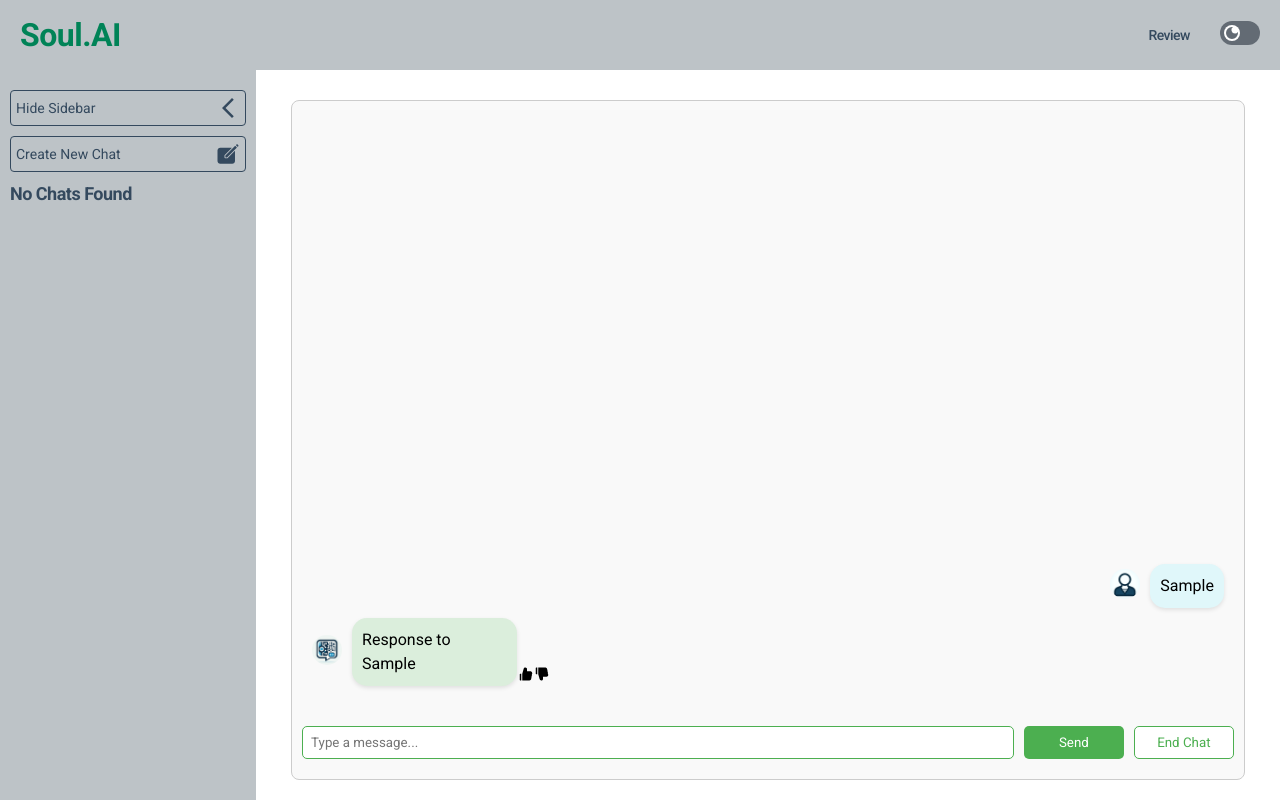
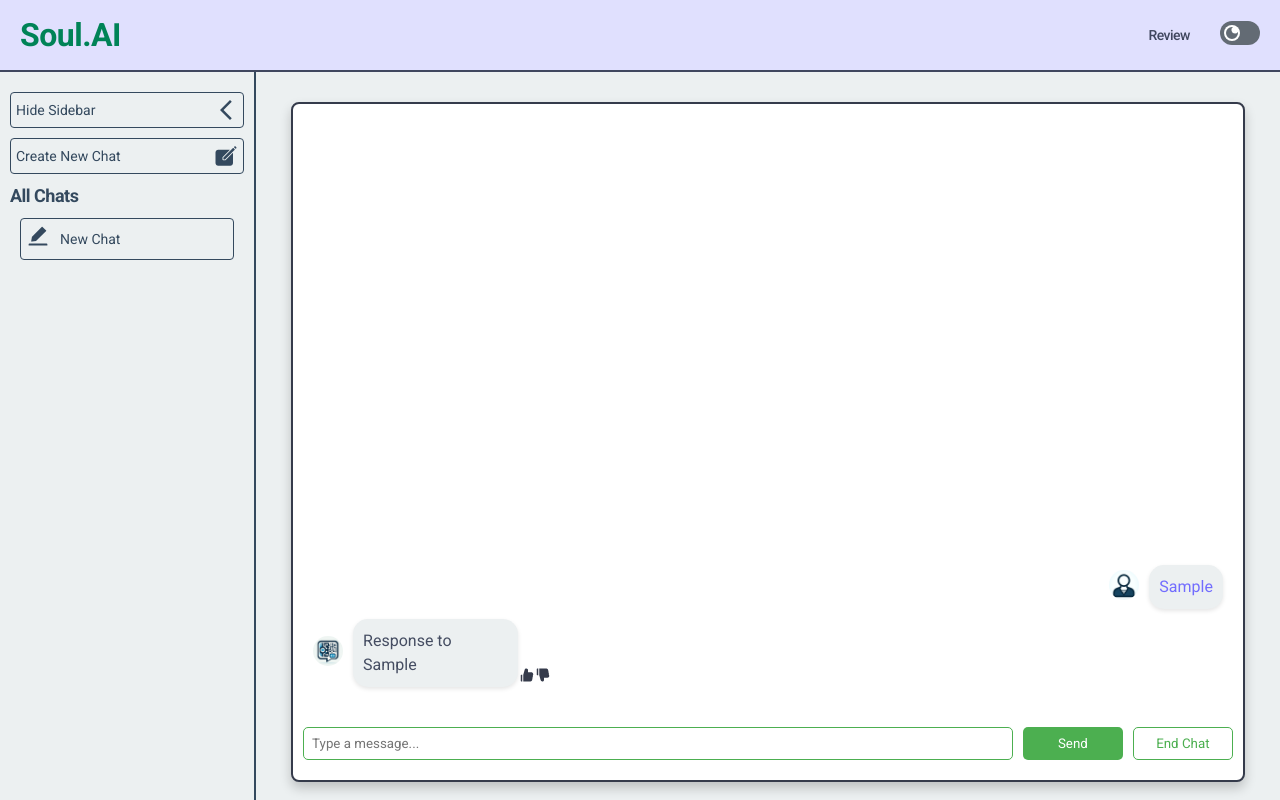
Before and after one commit to SoubhikBiswas-gitHub/ai-chat-app, a React (Vite) app: page / in a window 1280 px wide. Both pictures are taken after typing "Sample" into the empty fields and a click on the button "Send". Built offline with nearby package versions, Linux system fonts and the light colour scheme.

Commit message:
WIP : theme add and code optimize

```diff
--- a/src/components/Chat.tsx
+++ b/src/components/Chat.tsx
@@ -1,23 +1,21 @@
 import { Rating } from "@mui/material";
 import { nanoid } from "@reduxjs/toolkit";
-import React, { ChangeEvent, KeyboardEvent, useEffect, useRef, useState } from "react";
+import React, { ChangeEvent, KeyboardEvent, useEffect, useMemo, useRef, useState } from "react";
 import { AiFillDislike, AiFillLike } from "react-icons/ai";
 import bot from "../assets/machine.png";
 import user from "../assets/user.png";
+import { notifyError } from "../notification";
 import { ChatActions } from "../redux/chat.slice";
 import { useAppDispatch, useAppSelector } from "../redux/store";
 import { AuthorEnum, ChatInteractionStatusEnum, Message } from "../types/chat.type";
+import { ThemeEnum } from "../types/util.type";
 import FeedbackModal from "./FeedbackModal";
-import { notifyError } from "../notification";
-import { ThemeEnum } from "../types/util.type";
 
 interface ChatProps {
     chatIdProps?: string
 }
 
-const Chat: React.FC<ChatProps> = ({
-    chatIdProps
-}) => {
+const Chat: React.FC<ChatProps> = () => {
     const dispatch = useAppDispatch();
     const { themeState } = useAppSelector(state => state.util);
     const { chatsContent, activeChatId, chatsList } = useAppSelector(state => state.chat);
@@ -31,18 +29,19 @@ const Chat: React.FC<ChatProps> = ({
     const [chatLoading, setChatLoading] = useState<boolean>(false);
     const [chatData, setChatData] = useState<Array<Message>>([]);
 
+    const currentData = useMemo(() => chatsList?.find((chat) => chat.id === activeChatId), [activeChatId, chatsList]);
 
 
     useEffect(() => {
-        dispatch(ChatActions.setActiveChatId(nanoid()));
-    }, [dispatch, chatIdProps]);
+        if (!activeChatId) {
+            dispatch(ChatActions.createChat());
+        }
+    }, []);
 
-    // const activeChatHistory = chatsContent && chatsContent[activeChatId] ? chatsContent[activeChatId] : [];
 
     useEffect(() => {
         if (chatsContent && chatsContent[activeChatId]) {
             const activeChatHistory = chatsContent[activeChatId];
-            console.log("activeChatHistory", activeChatHistory);
             setChatData(
                 [...activeChatHistory]
             )
@@ -68,11 +67,21 @@ const Chat: React.FC<ChatProps> = ({
 
 
     useEffect(() => {
-        setChatHistory([]);
+        if (activeChatId && chatsContent && chatsContent[activeChatId]) {
+            setChatHistory(chatsContent[activeChatId]);
             setRating(0);
             setFeedback("");
             setShowFeedbackModal(false);
+        }
     }, [activeChatId])
+
+    useEffect(() => {
+        if (activeChatId) {
+            if (currentData && currentData.isEnded) {
+                getFeedbackData();
+            }
+        }
+    }, [currentData, activeChatId]);
 
 
     let callCount = 0;
@@ -149,7 +158,7 @@ const Chat: React.FC<ChatProps> = ({
     const handleOpenNewChat = () => {
         const data = confirm("Are you sure you want to start a new chat?  You will be lost your current chat history. To save your current chat history end the chat first");
         if (data) {
-            dispatch(ChatActions.setActiveChatId(nanoid()));
+            dispatch(ChatActions.createChat());
         } else {
             setShowFeedbackModal(false);
         }
@@ -162,21 +171,26 @@ const Chat: React.FC<ChatProps> = ({
     };
 
     const getFeedbackData = () => {
-        const currentData = chatsList?.find((chat) => chat.id === activeChatId)
         if (currentData) {
             setFeedback(currentData.feedback)
-            setRating(currentData.rating)
+            setRating(currentData.rating || 0)
         }
     }
 
-    useEffect(() => {
-        getFeedbackData()
-    }, [])
+    const getChatClass = (type: AuthorEnum) => {
+        if (themeState === ThemeEnum.DARK) {
+            return type === AuthorEnum.BOT ? "bot-d-p" : "user-d-p";
+        } else {
+            return type === AuthorEnum.BOT ? "bot-l-p" : "user-l-p";
+        }
+
+    }
 
 
     return (
-        <div className="new-chat-container">
+        <div className={`new-chat-container box-show-2 ${themeState}-color-panel-3`}>
             <FeedbackModal
+                themeState={themeState}
                 open={showFeedbackModal}
                 sendFeedback={handleSendFeedback}
                 handleClose={handleCloseFeedbackModal}
@@ -185,9 +199,9 @@ const Chat: React.FC<ChatProps> = ({
                 setFeedback={setFeedback}
                 handleNewChatOpen={handleOpenNewChat}
             />
-            <div className="chat-history" ref={chatContainerRef}>
+            <div className={`chat-history ${themeState}-color-panel-3`} ref={chatContainerRef}>
                 {chatData.map((message, index) => (
-                    <div key={index} className={`message ${message.author === AuthorEnum.BOT ? "assistant" : "user"}`}>
+                    <div key={index} className={`message ${message.author === AuthorEnum.BOT && themeState ? "assistant" : "user"}`}>
                         <div className={`msg-wrapper `}>
                             <div className="msg-role">
                                 {message.author === AuthorEnum.BOT ? (
@@ -196,7 +210,7 @@ const Chat: React.FC<ChatProps> = ({
                                     <img src={user} alt="bot" className="user" />
                                 )}
                             </div>
-                            <p className="msg">{message.content}</p>
+                            <p className={`msg ${getChatClass(message.author)} `}>{message.content}</p>
                         </div>
                         {
                             message.author === AuthorEnum.BOT ?
@@ -210,14 +224,14 @@ const Chat: React.FC<ChatProps> = ({
             </div>
 
             {
-                chatsList?.some(chat => chat.id === activeChatId) &&
+                currentData?.isEnded ? chatsList?.some(chat => chat.id === activeChatId) &&
                     <div className="feedback-data">
                         <p className="h-4 feedback-title">Feedback</p>
                         <div className="rating">
                             <Rating name="read-only" value={rating} readOnly />
                         </div>
                         <p className="p-1 feedback-text">{feedback}</p>
-                </div>
+                    </div> : null
             }
 
             <div className="input-container">
--- a/src/components/ChatNavigation.tsx
+++ b/src/components/ChatNavigation.tsx
@@ -1,5 +1,4 @@
 import { Tooltip } from "@mui/joy";
-import { nanoid } from "@reduxjs/toolkit";
 import { useState } from "react";
 import { AiFillEdit } from "react-icons/ai";
 import { FaCheck } from "react-icons/fa";
@@ -24,7 +23,7 @@ const ChatNavigation = () => {
     };
 
     const handleOpenNewChat = () => {
-        dispatch(ChatActions.setActiveChatId(nanoid()));
+        dispatch(ChatActions.createChat());
     };
 
     const editChatName = (chatId: string, chatName: string) => {
@@ -46,7 +45,7 @@ const ChatNavigation = () => {
     }
 
     return (
-        <div className={`chat-navigation-container ${themeState}-color-panel-4 ${isNavigationOpenState ? "chat-navigation-open" : "chat-navigation-close"}`}>
+        <div className={`chat-navigation-container box-show-2 ${themeState}-color-panel-1 ${isNavigationOpenState ? "chat-navigation-open" : "chat-navigation-close"}`}>
             <div className="navigation-container">
 
                 <Tooltip
@@ -88,10 +87,10 @@ const ChatNavigation = () => {
                                             onChange={handleNameChange}
                                         />
                                         <div className="icons">
-                                            <span className="icon" onClick={() => setEditingChatId('')}>
+                                            <span className="icon" onClick={() => saveEditedName(chat.id)}>
                                                 <FaCheck color="green" />
                                             </span>
-                                            <span className="icon" onClick={() => saveEditedName(chat.id)}>
+                                            <span className="icon" onClick={() => saveEditedName('')}>
                                                 <RxCross2 color="red" size={18} />
                                             </span>
                                         </div>
--- a/src/components/ChatWindow.tsx
+++ b/src/components/ChatWindow.tsx
@@ -1,5 +1,4 @@
 import { Tooltip } from "@mui/joy";
-import { nanoid } from "@reduxjs/toolkit";
 import { IoIosCreate } from "react-icons/io";
 import { MdArrowForwardIos } from "react-icons/md";
 import { Route, Routes } from "react-router-dom";
@@ -10,7 +9,7 @@ import Chat from "./Chat";
 
 const ChatWindow = () => {
     // const chatId = nanoid();
-    const { isNavigationOpenState } = useAppSelector(state => state.util);
+    const { isNavigationOpenState, themeState } = useAppSelector(state => state.util);
     const dispatch = useAppDispatch();
     const toggleNavigation = () => {
         dispatch(
@@ -20,10 +19,10 @@ const ChatWindow = () => {
 
 
     const handleOpenNewChat = () => {
-        dispatch(ChatActions.setActiveChatId(nanoid()));
+        dispatch(ChatActions.createChat());
     }
     return (
-        <div className={`chat-window-container ${!isNavigationOpenState ? "full-width" : ""} `}>
+        <div className={`chat-window-container ${themeState}-color-panel-1  ${!isNavigationOpenState ? "full-width" : ""} `}>
             {!isNavigationOpenState ?
                 <div className="sidebar-switch">
                     <Tooltip
--- a/src/components/FeedbackModal.tsx
+++ b/src/components/FeedbackModal.tsx
@@ -1,5 +1,6 @@
 import { Box, Input, Modal, ModalClose, Sheet } from "@mui/joy";
 import { FaRegStar, FaStar } from "react-icons/fa";
+import { ThemeEnum } from "../types/util.type";
 
 interface FeedbackModalProps {
     open: boolean;
@@ -9,6 +10,7 @@ interface FeedbackModalProps {
     setRating: React.Dispatch<React.SetStateAction<number>>;
     setFeedback: React.Dispatch<React.SetStateAction<string>>;
     handleNewChatOpen: () => void
+    themeState: ThemeEnum
 }
 
 const FeedbackModal: React.FC<FeedbackModalProps> = ({
@@ -18,7 +20,8 @@ const FeedbackModal: React.FC<FeedbackModalProps> = ({
     rating,
     setRating,
     setFeedback,
-    handleNewChatOpen
+    handleNewChatOpen,
+    themeState
 }) => {
     return (
         <Modal
@@ -31,9 +34,9 @@ const FeedbackModal: React.FC<FeedbackModalProps> = ({
             <Sheet variant="outlined"
 
 
-                className="sheet-container">
+                className={`sheet-container ${themeState}-color-panel-1`}>
                 <ModalClose variant="plain" className="modal-close" onClick={handleClose} />
-                <Box className="box-container">
+                <Box className={`box-container `}>
                     <p className="p-1 text">Give Feedback</p>
                     <Box className="star-container">
                         {[1, 2, 3, 4, 5].map((item) => {
--- a/src/components/TopBar.tsx
+++ b/src/components/TopBar.tsx
@@ -4,7 +4,7 @@ import ThemeToggleSwitch from "./ThemeToggleSwitch"
 const TopBar = () => {
     const { themeState } = useAppSelector(state => state.util)
     return (
-        <div className={`top-bar-container ${themeState}-color-panel-4 } `}>
+        <div className={`top-bar-container box-show-2 ${themeState}-color-panel-2 } `}>
             <p className="h-2 logo ">Soul.AI</p>
             <div className="top-bar-right">
                 <div className="p-2 navigation">
--- a/src/redux/chat.slice.ts
+++ b/src/redux/chat.slice.ts
@@ -1,4 +1,4 @@
-import { createSlice } from "@reduxjs/toolkit";
+import { createSlice, nanoid } from "@reduxjs/toolkit";
 import { ChatInteractionStatusEnum, ChatState } from "../types/chat.type";
 
 const initialState: ChatState = {
@@ -12,8 +12,26 @@ export const chatSlice = createSlice({
   name: "chat",
   initialState,
   reducers: {
+    createChat: (state) => {
+      const chat = {
+        id: nanoid(),
+        chatName: "New Chat",
+        feedback: "",
+        rating: null,
+        isEnded: false,
+      };
+      state.chatsContent = {
+        ...state.chatsContent,
+        [chat.id]: [],
+      };
+      state.chatsList.push(chat);
+      state.activeChatId = chat.id;
+    },
     setChatsContent: (state, action) => {
       state.chatsContent = action.payload;
+    },
+    setChatsList: (state, action) => {
+      state.chatsList = action.payload;
     },
 
     setActiveChatId: (state, action) => {
@@ -59,6 +77,7 @@ export const chatSlice = createSlice({
       if (chatIndex !== -1) {
         state.chatsList[chatIndex].feedback = feedback;
         state.chatsList[chatIndex].rating = rating;
+        state.chatsList[chatIndex].isEnded = true;
       } else {
         let chatName = "New Chat";
         if (state.chatsContent) {
@@ -70,6 +89,7 @@ export const chatSlice = createSlice({
           chatName,
           feedback,
           rating,
+          isEnded: true,
         });
       }
     },
--- a/src/scss/components/chat-navigation.scss
+++ b/src/scss/components/chat-navigation.scss
@@ -1,6 +1,7 @@
 .chat-navigation-container {
   width: 20%;
   height: 100%;
+  border-right: 2px solid;
   overflow: hidden;
   transition: width 0.5s ease-in-out;
   padding: 20px 0px;
--- a/src/scss/components/chat.scss
+++ b/src/scss/components/chat.scss
@@ -4,14 +4,14 @@
   min-height: calc(100vh - 120px);
   height: calc(100vh - 120px);
   margin: 20px auto;
-  border: 1px solid #ccc;
+  border: 2px solid;
+
   padding: 10px;
   border-radius: 8px;
   overflow: hidden;
   display: flex;
   flex-direction: column;
   justify-content: flex-end;
-  background-color: #f9f9f9;
 
   // .welcome-msg {
   //   position: absolute;
@@ -56,16 +56,16 @@
 
       &.user {
         flex-direction: row-reverse;
-        .msg {
-          background-color: #e0f7fa;
-        }
+        // .msg {
+        //   background-color: #e0f7fa;
+        // }
       }
 
       &.assistant {
         flex-direction: row;
-        .msg {
-          background-color: #dbeedc;
-        }
+        // .msg {
+        //   background-color: #dbeedc;
+        // }
       }
 
       .msg-wrapper {
--- a/src/scss/components/top-bar.scss
+++ b/src/scss/components/top-bar.scss
@@ -1,5 +1,6 @@
 .top-bar-container {
   padding: 15px 20px;
+  border-bottom: 2px solid;
   width: 100%;
   @include flexRow(space-between, center);
   gap: 0;
--- a/src/scss/global.scss
+++ b/src/scss/global.scss
@@ -112,27 +112,9 @@
 // ------------------------------------------------**-Color Panels-**------------------------------------------------
 
 .light-color-panel-1 {
-  color: #2c3e50;
-  border-color: #2c3e50;
-  background-color: #ecf0f1;
-}
-
-.light-color-panel-2 {
-  color: #27ae60;
-  border-color: #27ae60;
-  background-color: #d4ecc1;
-}
-
-.light-color-panel-3 {
-  color: #8e44ad;
-  border-color: #8e44ad;
-  background-color: #f0ebf4;
-}
-
-.light-color-panel-4 {
   color: #34495e;
   border-color: #34495e;
-  background-color: #bdc3c7;
+  background-color: #ecf0f1;
 }
 
 .dark-color-panel-1 {
@@ -141,22 +123,52 @@
   background-color: #34495e;
 }
 
+.light-color-panel-2 {
+  color: rgb(64, 71, 95);
+  border-color: rgb(64, 71, 95);
+  background-color: rgba(194, 194, 254, 0.5);
+}
+
 .dark-color-panel-2 {
-  color: #f0ebf4;
-  border-color: #f0ebf4;
-  background-color: #8e44ad;
+  color: rgba(194, 194, 254, 0.5);
+  border-color: rgba(194, 194, 254, 0.5);
+  background-color: rgb(64, 71, 95);
+}
+
+.light-color-panel-3 {
+  color: #353b4b;
+  border-color: #353b4b;
+  background-color: #fff;
 }
 
 .dark-color-panel-3 {
-  color: #d4ecc1;
-  border-color: #d4ecc1;
-  background-color: #27ae60;
+  color: #fff;
+  border-color: #fff;
+  background-color: #353b4b;
 }
 
-.dark-color-panel-4 {
-  color: #ecf0f1;
-  border-color: #ecf0f1;
-  background-color: #2c3e50;
+.user-l-p {
+  color: #726dfe;
+  border: #726dfe;
+  background: #ecf0f1;
+}
+
+.bot-l-p {
+  color: #454d62;
+  border: #454d62;
+  background: #ecf0f1;
+}
+
+.user-d-p {
+  color: #fff;
+  border: #726dfe;
+  background: #726dfe;
+}
+
+.bot-d-p {
+  color: #fff;
+  border: #454d62;
+  background: #454d62;
 }
 
 // ------------------------------------------------**-Box Shadow-**------------------------------------------------
--- a/src/types/chat.type.ts
+++ b/src/types/chat.type.ts
@@ -19,7 +19,8 @@ export interface Chat {
   id: string;
   chatName: string;
   feedback: string;
-  rating: number;
+  rating: number | null;
+  isEnded: boolean;
 }
 export interface chatsContent {
   [key: string]: Array<Message>;
```
Also changed, not shown: src/main.tsx (+3 -4 lines). Lines whose indentation alone changed are shown as unchanged.
